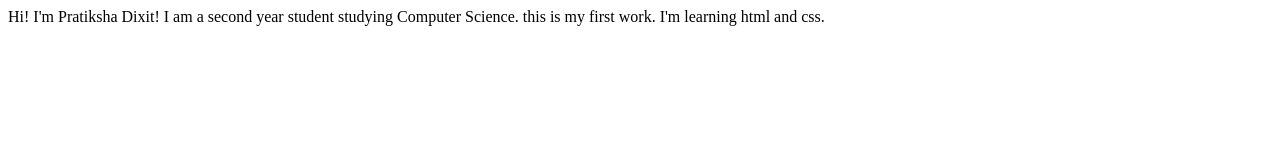
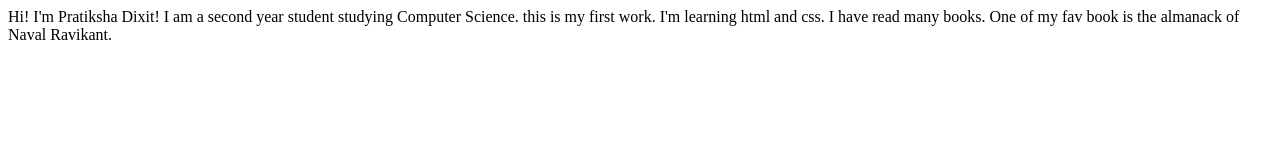
Before and after one commit to d-pratiksha/student-details, a plain HTML site: page index.html in a window 1280 px wide. Drawn offline with Linux system fonts and the light colour scheme.

Commit message:
updated details of fav book

```diff
--- a/index.html
+++ b/index.html
@@ -10,5 +10,6 @@
     Hi! I'm Pratiksha Dixit!
     I am a second year student studying Computer Science.
     this is my first work. I'm learning html and css.
+    I have read many books. One of my fav book is the almanack of Naval Ravikant.
 </body>
 </html>
```
